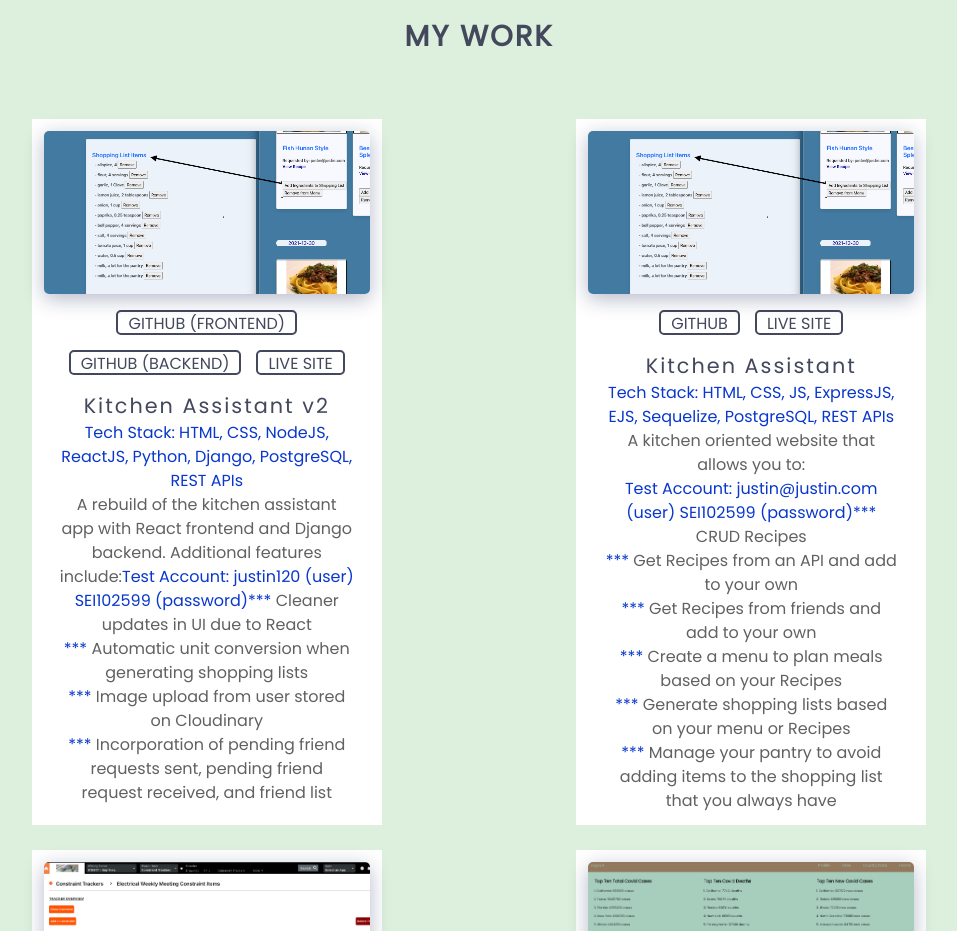
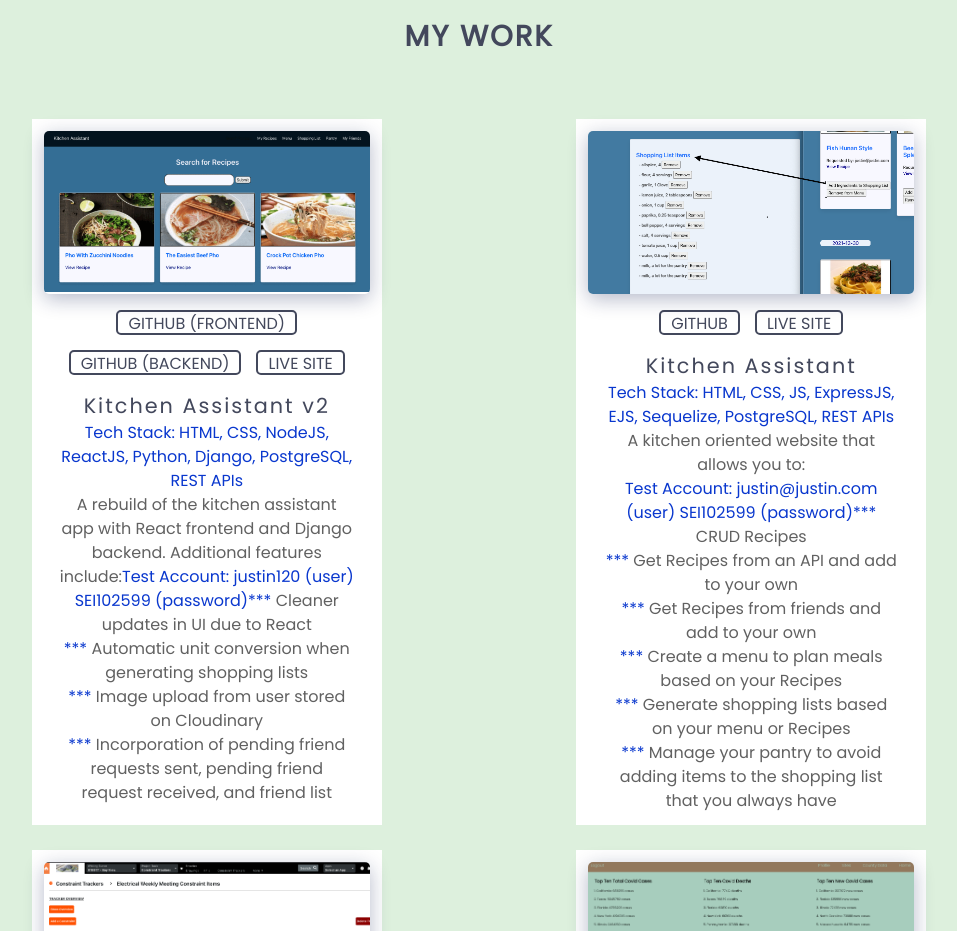
Before and after one commit to justinluu8235/portfolio, a React (Create React App) app: page / in a window 1280 px wide. Shown: the part 2900-3831 px from the top of the page, without its empty margins (161-1118 px from the left). Built offline with nearby package versions, Linux system fonts and the light colour scheme; some icons are missing.

Commit message:
added v2 gif

```diff
--- a/src/components/home-page/Work.js
+++ b/src/components/home-page/Work.js
@@ -24,7 +24,7 @@ const Work = (props) => {
 
                             <figure
                                 class="image is-2by1 work-item"
-                                style={{ backgroundImage: `url(../../img/work/kitchen-assistant.png)` }}
+                                style={{ backgroundImage: `url(../../img/work/kitchen-assistantv2.gif)` }}
                             ></figure>
                             <div class="project-button-container">
                                 <a href="https://github.com/justinluu8235/kitchen-assistant-frontend" target="_blank">
```
